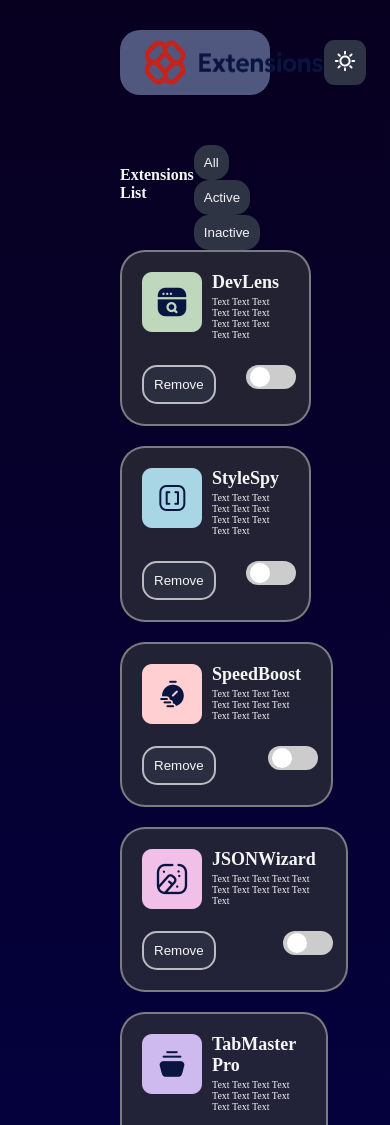
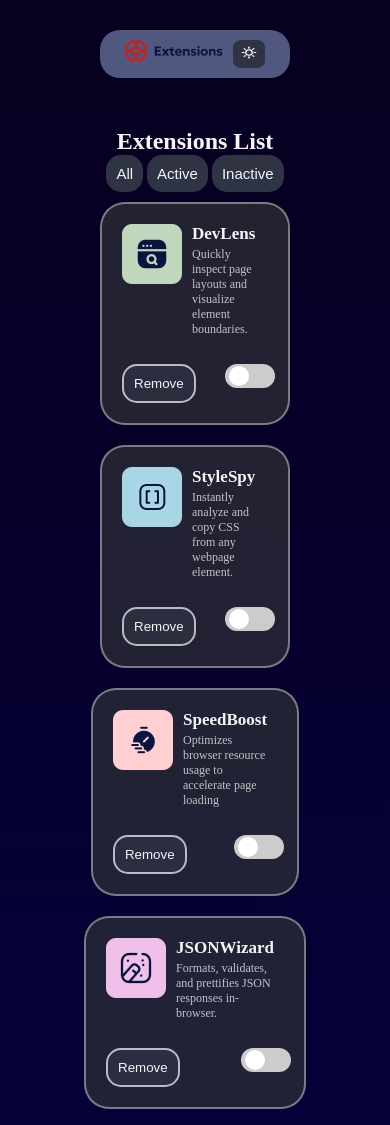
Before and after one commit to Fred-temp-77/Techrise_Projects, a plain HTML site: page assignTwo.html in a window 390 px wide. Shown: the top 1125 px of the page. Drawn offline with Linux system fonts and the light colour scheme; a web font is replaced by a local one.

Commit message:
assignment two done

```diff
--- a/assignTwo.html
+++ b/assignTwo.html
@@ -9,17 +9,17 @@
 <body id="boddy">
     <div>
         <div class="header">
-            <img src="images/logo.png">
+            <img class="img3" src="images/logo.png">
             <button class="butt1" onclick="changeColor()"><img id="img1" src="images/icon-sun.png"></button>
         </div>
 
         <div class="bod">
             <div class="bod-head">
-                <h4>Extensions List</h4>
+                <h4 class="Exlist">Extensions List</h4>
                 <div class="buttons">
-                    <button class="butt2">All</button>
-                    <button class="butt2 hide-inactive">Active</button>
-                    <button class="butt2 hide-active">Inactive</button>
+                    <button onclick="showAll()" class="butt2">All</button>
+                    <button onclick="active()" class="butt2 hide-inactive">Active</button>
+                    <button onclick="inactive()"class="butt2 hide-active">Inactive</button>
                 </div>
             </div>
             <div class="bod-bod">
@@ -27,13 +27,13 @@
                     <img src="images/logo-devlens.png" class="img2">
                     <div class="h5pp">
                         <h5 class="h55">DevLens</h5>
-                        <p class="pp">Text Text Text Text Text Text Text Text Text Text Text</p>
+                        <p class="pp">Quickly inspect page layouts and visualize element boundaries.</p>
                     </div>
                     <div class="buts">
-                        <button class="butt3">Remove</button>
+                        <button  class="butt3">Remove</button>
 
                         <label class="toggle-switch">
-                            <input type="checkbox" />
+                            <input class="checkBx" type="checkbox" />
                             <span class="slider"></span>
                         </label>
                     </div>
@@ -42,13 +42,13 @@
                     <img src="images/logo-style-spy.png" class="img2">
                     <div class="h5pp">
                         <h5 class="h55">StyleSpy</h5>
-                        <p class="pp">Text Text Text Text Text Text Text Text Text Text Text</p>
+                        <p class="pp">Instantly analyze and copy CSS from any webpage element.</p>
                     </div>
                     <div class="buts">
-                        <button class="butt3">Remove</button>
+                        <button  class="butt3">Remove</button>
 
                         <label class="toggle-switch">
-                            <input type="checkbox" />
+                            <input class="checkBx" type="checkbox" />
                             <span class="slider"></span>
                         </label>
                     </div>
@@ -57,13 +57,13 @@
                     <img src="images/logo-speed-boost.png" class="img2">
                     <div class="h5pp">
                         <h5 class="h55">SpeedBoost</h5>
-                        <p class="pp">Text Text Text Text Text Text Text Text Text Text Text</p>
+                        <p class="pp">Optimizes browser resource usage to accelerate page loading</p>
                     </div>
                     <div class="buts">
-                        <button class="butt3">Remove</button>
+                        <button  class="butt3">Remove</button>
 
                         <label class="toggle-switch">
-                            <input type="checkbox" />
+                            <input class="checkBx" type="checkbox" />
                             <span class="slider"></span>
                         </label>
                     </div>
@@ -72,13 +72,13 @@
                     <img src="images/logo-json-wizard.png" class="img2">
                     <div class="h5pp">
                         <h5 class="h55">JSONWizard</h5>
-                        <p class="pp">Text Text Text Text Text Text Text Text Text Text Text</p>
+                        <p class="pp">Formats, validates, and prettifies JSON responses in-browser.</p>
                     </div>
                     <div class="buts">
-                        <button class="butt3">Remove</button>
+                        <button  class="butt3">Remove</button>
 
                         <label class="toggle-switch">
-                            <input type="checkbox" />
+                            <input class="checkBx" type="checkbox" />
                             <span class="slider"></span>
                         </label>
                     </div>
@@ -87,13 +87,13 @@
                     <img src="images/logo-tab-master-pro.png" class="img2">
                     <div class="h5pp">
                         <h5 class="h55">TabMaster Pro</h5>
-                        <p class="pp">Text Text Text Text Text Text Text Text Text Text Text</p>
+                        <p class="pp">Organizes browser tabs into groups and sessions</p>
                     </div>
                     <div class="buts">
-                        <button class="butt3">Remove</button>
+                        <button  class="butt3">Remove</button>
 
                         <label class="toggle-switch">
-                            <input type="checkbox" />
+                            <input class="checkBx" type="checkbox" />
                             <span class="slider"></span>
                         </label>
                     </div>
@@ -102,13 +102,13 @@
                     <img src="images/logo-viewport-buddy.png" class="img2">
                     <div class="h5pp">
                         <h5 class="h55">ViewportBuddy</h5>
-                        <p class="pp">Text Text Text Text Text Text Text Text Text Text Text</p>
+                        <p class="pp">Simulates various screen resolutions directly within the browser.</p>
                     </div>
                     <div class="buts">
-                        <button class="butt3">Remove</button>
+                        <button  class="butt3">Remove</button>
 
                         <label class="toggle-switch">
-                            <input type="checkbox" />
+                            <input class="checkBx" type="checkbox" />
                             <span class="slider"></span>
                         </label>
                     </div>
@@ -117,13 +117,13 @@
                     <img src="images/logo-markup-notes.png" class="img2">
                     <div class="h5pp">
                         <h5 class="h55">Markup Notes</h5>
-                        <p class="pp">Text Text Text Text Text Text Text Text Text Text Text</p>
+                        <p class="pp">Enables annotation and notes directly onto webpages for collaborative debugging.</p>
                     </div>
                     <div class="buts">
-                        <button class="butt3">Remove</button>
+                        <button  class="butt3">Remove</button>
 
                         <label class="toggle-switch">
-                            <input type="checkbox" />
+                            <input class="checkBx" type="checkbox" />
                             <span class="slider"></span>
                         </label>
                     </div>
@@ -132,13 +132,13 @@
                     <img src="images/logo-grid-guides.png" class="img2">
                     <div class="h5pp">
                         <h5 class="h55">GridGuides</h5>
-                        <p class="pp">Text Text Text Text Text Text Text Text Text Text Text</p>
+                        <p class="pp">Overlay customizable grids and alignment guides on any webpage.</p>
                     </div>
                     <div class="buts">
-                        <button class="butt3">Remove</button>
+                        <button  class="butt3">Remove</button>
 
                         <label class="toggle-switch">
-                            <input type="checkbox" />
+                            <input class="checkBx" type="checkbox" />
                             <span class="slider"></span>
                         </label>
                     </div>
@@ -147,13 +147,13 @@
                     <img src="images/logo-palette-picker.png" class="img2">
                     <div class="h5pp">
                         <h5 class="h55">Palette Picker</h5>
-                        <p class="pp">Text Text Text Text Text Text Text Text Text Text Text</p>
+                        <p class="pp">Instantly extracts color palettes from any webpage.</p>
                     </div>
                     <div class="buts">
-                        <button class="butt3">Remove</button>
+                        <button  class="butt3">Remove</button>
 
                         <label class="toggle-switch">
-                            <input type="checkbox" />
+                            <input class="checkBx" type="checkbox" />
                             <span class="slider"></span>
                         </label>
                     </div>
@@ -162,13 +162,13 @@
                     <img src="images/logo-link-checker.png" class="img2">
                     <div class="h5pp">
                         <h5 class="h55">LinkChecker</h5>
-                        <p class="pp">Text Text Text Text Text Text Text Text Text Text Text</p>
+                        <p class="pp">Scans and highlights broken links on any page.</p>
                     </div>
                     <div class="buts">
-                        <button class="butt3">Remove</button>
+                        <button  class="butt3">Remove</button>
 
                         <label class="toggle-switch">
-                            <input type="checkbox" />
+                            <input class="checkBx" type="checkbox" />
                             <span class="slider"></span>
                         </label>
                     </div>
@@ -177,13 +177,13 @@
                     <img src="images/logo-dom-snapshot.png" class="img2">
                     <div class="h5pp">
                         <h5 class="h55">DOM Snapshot</h5>
-                        <p class="pp">Text Text Text Text Text Text Text Text Text Text Text</p>
+                        <p class="pp">Capture and export DOM structures quickly.</p>
                     </div>
                     <div class="buts">
-                        <button class="butt3">Remove</button>
+                        <button  class="butt3">Remove</button>
 
                         <label class="toggle-switch">
-                            <input type="checkbox" />
+                            <input class="checkBx" type="checkbox" />
                             <span class="slider"></span>
                         </label>
                     </div>
@@ -192,13 +192,13 @@
                     <img src="images/logo-console-plus.png" class="img2">
                     <div class="h5pp">
                         <h5 class="h55">ConsolePlus</h5>
-                        <p class="pp">Text Text Text Text Text Text Text Text Text Text Text</p>
+                        <p class="pp">Enhanced developer  console with advanced filtering and logging.</p>
                     </div>
                     <div class="buts">
-                        <button class="butt3">Remove</button>
+                        <button  class="butt3">Remove</button>
 
                         <label class="toggle-switch">
-                            <input type="checkbox" />
+                            <input class="checkBx" type="checkbox" />
                             <span class="slider"></span>
                         </label>
                     </div>
@@ -238,6 +238,11 @@
                     element.classList.add("clicked3");
                 });
 
+                const ppchange = document.querySelectorAll(".pp");
+                ppchange.forEach(element => {
+                    element.classList.add("clicked4");
+                });
+
                 const elements4 = document.querySelectorAll(".header");
                 elements4.forEach(element => {
                     element.classList.add("clicked2");
@@ -274,6 +279,11 @@
                     element.classList.remove("clicked3");
                 });
 
+                const ppchange = document.querySelectorAll(".pp");
+                ppchange.forEach(element => {
+                    element.classList.remove("clicked4");
+                });
+
                 const elements4 = document.querySelectorAll(".header");
                 elements4.forEach(element => {
                     element.classList.remove("clicked2");
@@ -288,21 +298,47 @@
         }
 
         //For the active and inactive
-        // function active() {
-        //     let activee = document.getElementById('hide-inactive');
-        //     document.querySelectorAll(".hide-inactive").forEach(button => {
-        //         button.addEventListener("click", function() {
-        //         this.parentElement.style.display = "none"; // Hides the item
+        function showAll() {
+            let extens = document.querySelectorAll(".box");
+            extens.forEach(ext => {
+                ext.style.display = "grid";
+            });
+        }
+        function active() {
+            let checkBox = document.querySelectorAll(".checkBx");
+            checkBox.forEach(box => {
+                if (!box.checked) {
+                    box.closest(".box").style.display = "none";
+                }
+                if (box.checked) {
+                    box.closest(".box").style.display = "grid";
+                }
+            });
+        }
+        function inactive() {
+            let checkBox = document.querySelectorAll(".checkBx");
+            checkBox.forEach(box => {
+                if (box.checked) {
+                    box.closest(".box").style.display = "none";
+                }
+                if (!box.checked) {
+                    box.closest(".box").style.display = "grid";
+                }
+            });
+        }
+
+        //for the remove button
+        // function remove() {
+        //     let remoButt = document.querySelectorAll(".butt3");
+        //     remoButt.forEach(box => {
+        //         this.closest(".box").style.display = "none";
         //     });
-        // });
         // }
-        // function inactive() {
-        //     document.querySelectorAll(".hide-active").forEach(button => {
-        //         button.addEventListener("click", function() {
-        //         this.parentElement.style.display = "none"; // Hides the item
-        //     });
-        // });
-        // }
+        document.querySelectorAll(".butt3").forEach(button => {
+            button.addEventListener("click", function() {
+                this.closest(".box").remove(); // Hides only the clicked item's box
+            });
+        });
     </script>
 </body>
 </html>
--- a/styles2.css
+++ b/styles2.css
@@ -8,7 +8,8 @@
 
 
 body {
-    background: linear-gradient(rgb(7, 0, 31),rgb(0, 3, 100) );
+    min-height: 100vh;
+    background: linear-gradient(to bottom, rgb(7, 0, 31),rgb(0, 3, 100) );
     margin: 0px;
     padding: 30px 120px;
     font-family: 'NotoSans';
@@ -22,6 +23,9 @@ body {
     justify-content: space-between;
     padding: 10px 25px;
     border-radius: 20px;
+}
+#img1 {
+    justify-self: center;
 }
 .butt1 {
     background-color: rgb(47, 52, 69);
@@ -63,6 +67,15 @@ body {
     display: flex;
     justify-content: space-between;
     align-content: center;
+    margin: 10px 0px;
+}
+.Exlist {
+    font-size: 25px;
+    margin: 0px;
+    align-self: center;
+}
+.buttons {
+    align-self: center;
 }
 .butt2 {
     background-color: rgb(47, 52, 69);
@@ -70,6 +83,7 @@ body {
     border: none;
     padding: 10px;
     color: whitesmoke;
+    font-size: 17px;
 }
 
 .bod-bod {
@@ -77,6 +91,7 @@ body {
     flex-flow: row wrap;
     row-gap: 20px;
     column-gap: 20px;
+    justify-content: center;
 }
 .box {
     display: grid;
@@ -108,8 +123,9 @@ body {
     margin: 0px;
 }
 .pp {
-    font-size: 10px;
+    font-size: 12px;
     margin-top: 3px;
+    color: rgb(195, 195, 195);
 }
 .butt3 {
     grid-area: butt3;
@@ -173,7 +189,7 @@ body {
 
 /* clicking whatnot */
 .clicked1 {
-    background-color: rgb(222, 236, 255); /* New color when clicked */
+    background-color: rgb(173, 196, 227); /* New color when clicked */
 }
 .clicked2 {
     background-color: rgb(222, 236, 255);
@@ -190,3 +206,95 @@ body {
 .clickedbg {
     background-color: rgb(173, 196, 227)
 }
+
+/* Media Query */
+@media screen and (max-width: 480px) {
+    body {
+        padding: 30px 70px;
+    }
+    .bod-head {
+        display: flex;
+        flex-direction: column;
+        justify-content: center;
+        align-content: center;
+    }
+    .Exlist {
+        font-size: 20px;
+    }
+    #img1 {
+        width: 70%;
+        height: 70%;
+    }
+    .butt1 {
+        padding: 5px;
+    }
+    .butt2 {
+        font-size: 12px;
+    }
+    .img3 {
+        width: 70%;
+        height: 70%;
+    }
+    .h55 {
+        font-size: 15px;
+    }
+    .pp {
+        font-size: 10px;
+    }
+}
+@media screen and (max-width: 700px) {
+    body {
+        padding: 30px 90px;
+    }
+    .bod-head {
+        display: flex;
+        flex-direction: column;
+        justify-content: center;
+        align-content: center;
+    }
+    .Exlist {
+        font-size: 22px;
+    }
+    #img1 {
+        width: 70%;
+        height: 70%;
+    }
+    .butt1 {
+        padding: 5px;
+    }
+    .butt2 {
+        font-size: 14px;
+    }
+    .h55 {
+        font-size: 16px;
+    }
+    .pp {
+        font-size: 11px;
+    }
+}
+@media screen and (max-width: 900px) {
+    body {
+        padding: 30px 100px;
+    }
+    .bod-head {
+        display: flex;
+        flex-direction: column;
+        justify-content: center;
+        align-content: center;
+    }
+    .Exlist {
+        font-size: 24px;
+    }
+    .butt1 {
+        padding: 5px;
+    }
+    .butt2 {
+        font-size: 15px;
+    }
+    .h55 {
+        font-size: 17px;
+    }
+    .pp {
+        font-size: 12px;
+    }
+}
```
